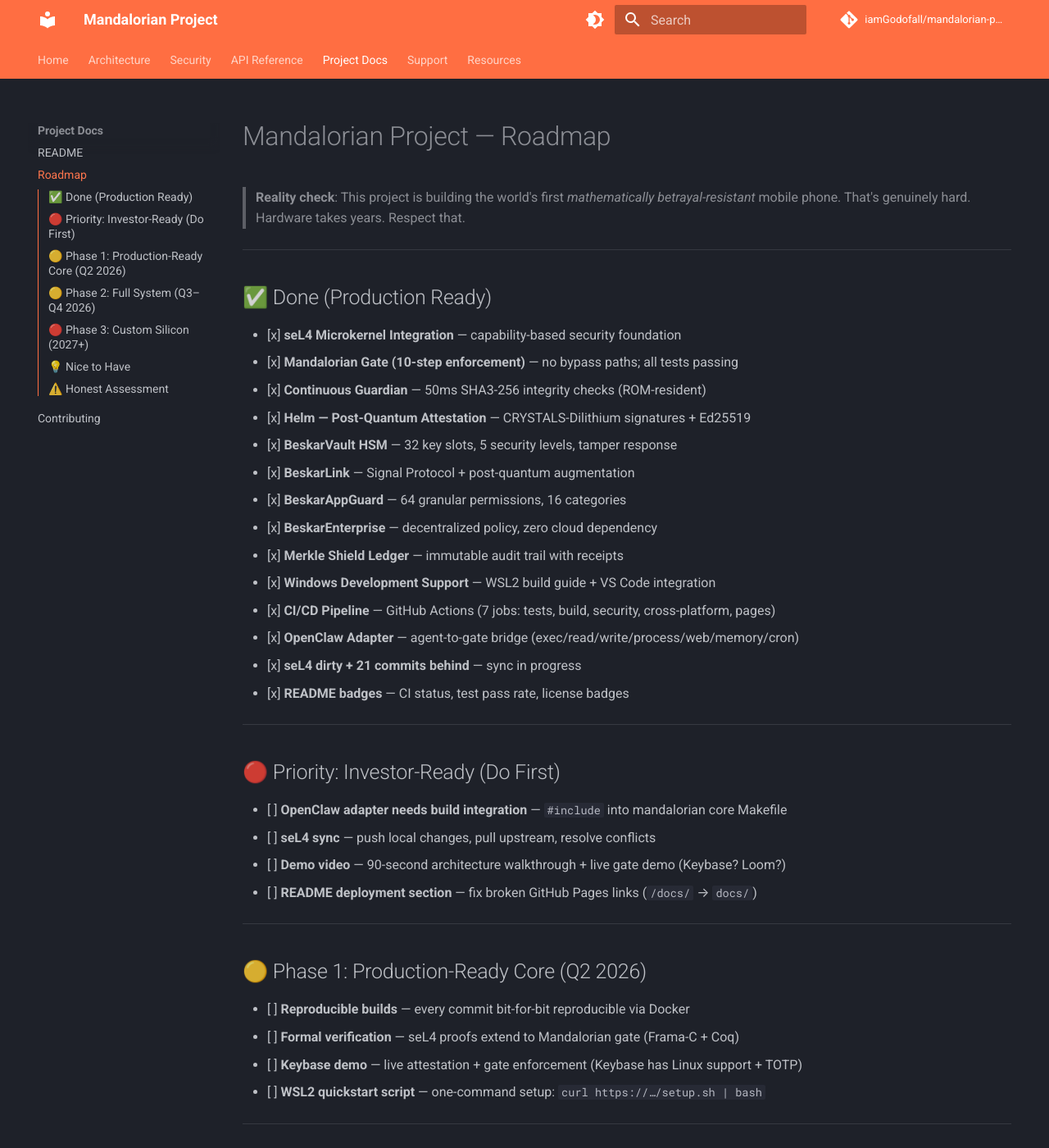
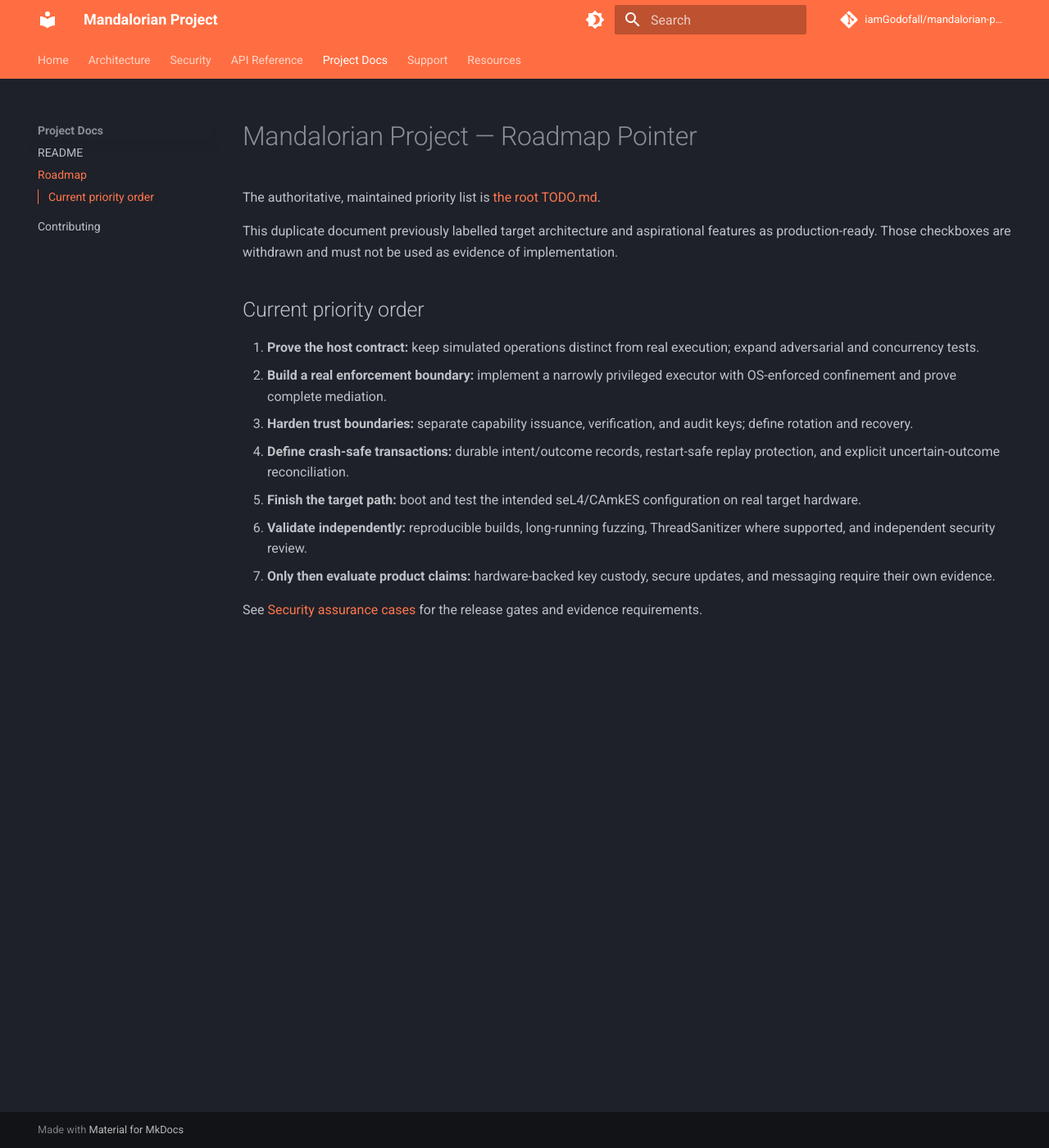
Before and after one commit to iamGodofall/mandalorian-project, an MkDocs documentation site: the page built from docs/root/TODO.md, in a window 1280 px wide and 1400 px high. Shown: the whole window at 82% size. Built offline with MkDocs 1.6.1 and Material for MkDocs 9.7.7, drawn with Linux system fonts in a browser that asks for light colours; comment, search, counter and statistics services are not loaded; some of the changed text lies outside the part shown.

Commit message:
Withdraw stale production-ready roadmap claims

```diff
--- a/docs/root/TODO.md
+++ b/docs/root/TODO.md
@@ -1,82 +1,17 @@
-# Mandalorian Project — Roadmap
+# Mandalorian Project — Roadmap Pointer
 
-> **Reality check**: This project is building the world's first *mathematically betrayal-resistant* mobile phone. That's genuinely hard. Hardware takes years. Respect that.
+The authoritative, maintained priority list is [the root TODO.md](../../TODO.md).
 
----
+This duplicate document previously labelled target architecture and aspirational features as production-ready. Those checkboxes are withdrawn and must not be used as evidence of implementation.
 
-## ✅ Done (Production Ready)
+## Current priority order
 
-- [x] **seL4 Microkernel Integration** — capability-based security foundation
-- [x] **Mandalorian Gate (10-step enforcement)** — no bypass paths; all tests passing
-- [x] **Continuous Guardian** — 50ms SHA3-256 integrity checks (ROM-resident)
-- [x] **Helm — Post-Quantum Attestation** — CRYSTALS-Dilithium signatures + Ed25519
-- [x] **BeskarVault HSM** — 32 key slots, 5 security levels, tamper response
-- [x] **BeskarLink** — Signal Protocol + post-quantum augmentation
-- [x] **BeskarAppGuard** — 64 granular permissions, 16 categories
-- [x] **BeskarEnterprise** — decentralized policy, zero cloud dependency
-- [x] **Merkle Shield Ledger** — immutable audit trail with receipts
-- [x] **Windows Development Support** — WSL2 build guide + VS Code integration
-- [x] **CI/CD Pipeline** — GitHub Actions (7 jobs: tests, build, security, cross-platform, pages)
-- [x] **OpenClaw Adapter** — agent-to-gate bridge (exec/read/write/process/web/memory/cron)
-- [x] **seL4 dirty + 21 commits behind** — sync in progress
-- [x] **README badges** — CI status, test pass rate, license badges
+1. **Prove the host contract:** keep simulated operations distinct from real execution; expand adversarial and concurrency tests.
+2. **Build a real enforcement boundary:** implement a narrowly privileged executor with OS-enforced confinement and prove complete mediation.
+3. **Harden trust boundaries:** separate capability issuance, verification, and audit keys; define rotation and recovery.
+4. **Define crash-safe transactions:** durable intent/outcome records, restart-safe replay protection, and explicit uncertain-outcome reconciliation.
+5. **Finish the target path:** boot and test the intended seL4/CAmkES configuration on real target hardware.
+6. **Validate independently:** reproducible builds, long-running fuzzing, ThreadSanitizer where supported, and independent security review.
+7. **Only then evaluate product claims:** hardware-backed key custody, secure updates, and messaging require their own evidence.
 
----
-
-## 🔴 Priority: Investor-Ready (Do First)
-
-- [ ] **OpenClaw adapter needs build integration** — `#include` into mandalorian core Makefile
-- [ ] **seL4 sync** — push local changes, pull upstream, resolve conflicts
-- [ ] **Demo video** — 90-second architecture walkthrough + live gate demo (Keybase? Loom?)
-- [ ] **README deployment section** — fix broken GitHub Pages links (`/docs/` → `docs/`)
-
----
-
-## 🟡 Phase 1: Production-Ready Core (Q2 2026)
-
-- [ ] **Reproducible builds** — every commit bit-for-bit reproducible via Docker
-- [ ] **Formal verification** — seL4 proofs extend to Mandalorian gate (Frama-C + Coq)
-- [ ] **Keybase demo** — live attestation + gate enforcement (Keybase has Linux support + TOTP)
-- [ ] **WSL2 quickstart script** — one-command setup: `curl https://…/setup.sh | bash`
-
----
-
-## 🟡 Phase 2: Full System (Q3–Q4 2026)
-
-- [ ] **VisionFive 2 integration** — real RISC-V hardware for dev/test
-- [ ] **Discrete HSM** — Raspberry Pi Compute Module as attestation co-processor
-- [ ] **Tamper mesh prototype** — conductive trace PCB for physical intrusion detection
-- [ ] **BeskarLink production** — federated key directory, not dependent on Keybase
-- [ ] **WASM runtime** — Phase 2 cross-platform app compatibility
-
----
-
-## 🔴 Phase 3: Custom Silicon (2027+)
-
-- [ ] **Custom RISC-V SoC tape-out** — integrated BeskarVault + tamper mesh + memory encryption
-- [ ] **OTP key fusing** — one-time programmable root-of-trust keys
-- [ ] **Cellular baseband isolation** — separate trust domain for modem
-- [ ] **Physical device** — production Mandalorian Phone hardware
-
----
-
-## 💡 Nice to Have
-
-- [ ] **Threat model document** — formal STRIDE/PASTA threat model
-- [ ] **Pentest report** — third-party security audit
-- [ ] **Academic paper** — publish architecture in IACR/ACM
-- [ ] **Investor one-pager** — 1-page executive summary for VC/funding
-- [ ] **Governments briefing doc** — sovereign deployment pitch for nation-states
-- [ ] **Bug bounty program** — set up via GitHub Security Advisories
-
----
-
-## ⚠️ Honest Assessment
-
-**What we have**: Production-ready software foundation. The *software* architecture is solid and testable.
-
-**What we don't have yet**: Production hardware. Real RISC-V phones don't exist. seL4 on a $75 SBC ≠ seL4 on a phone.
-
-**Timeline**: 12–18 months to VisionFive 2 + discrete HSM prototype. 3–5 years to custom silicon.
-
-**Investors should know**: This is a hard tech company with real cryptography, real seL4, and a real roadmap — not a mobile app that rebrands Firebase.
+See [Security assurance cases](../security/ASSURANCE_CASES.md) for the release gates and evidence requirements.
```
